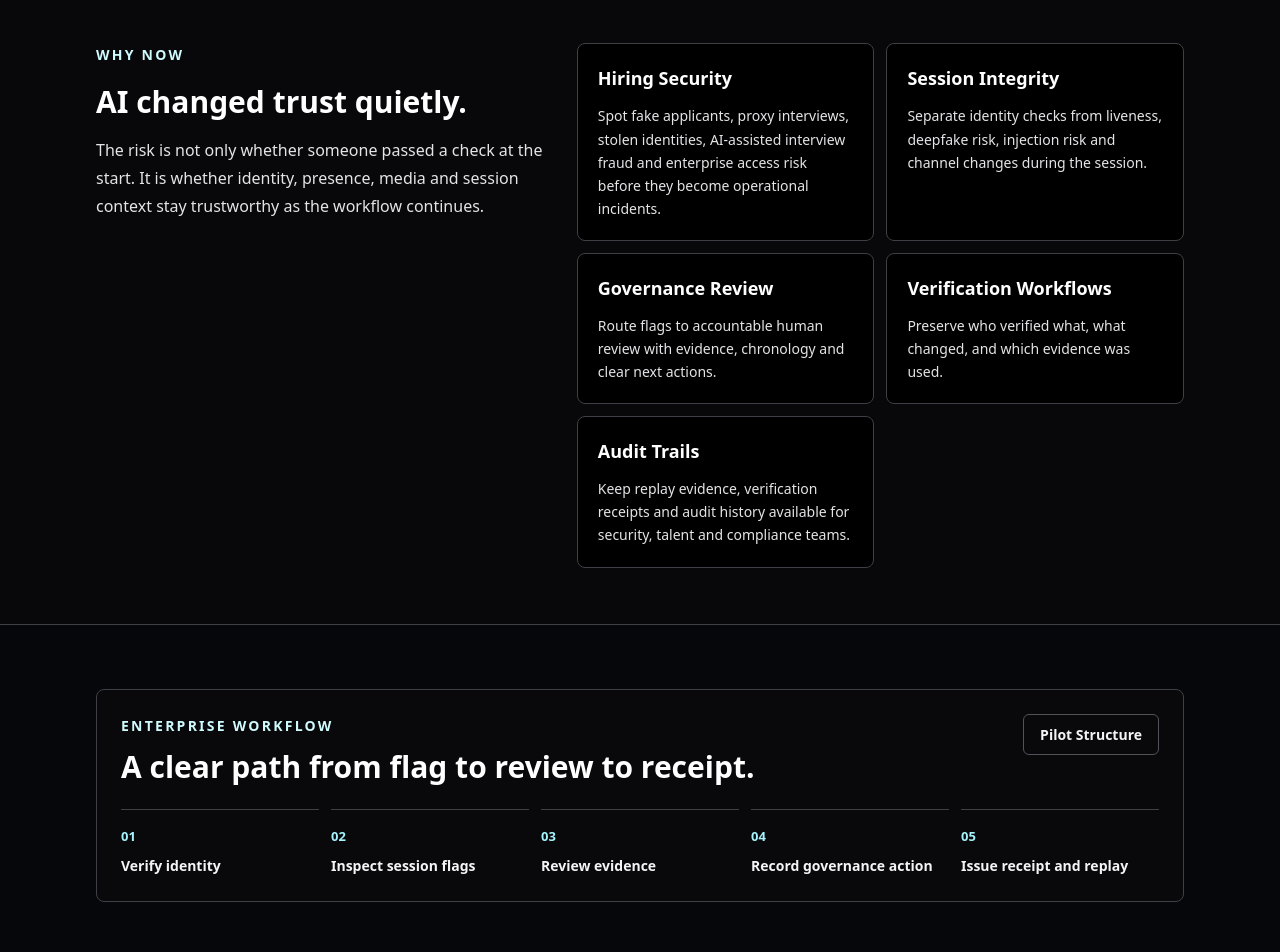
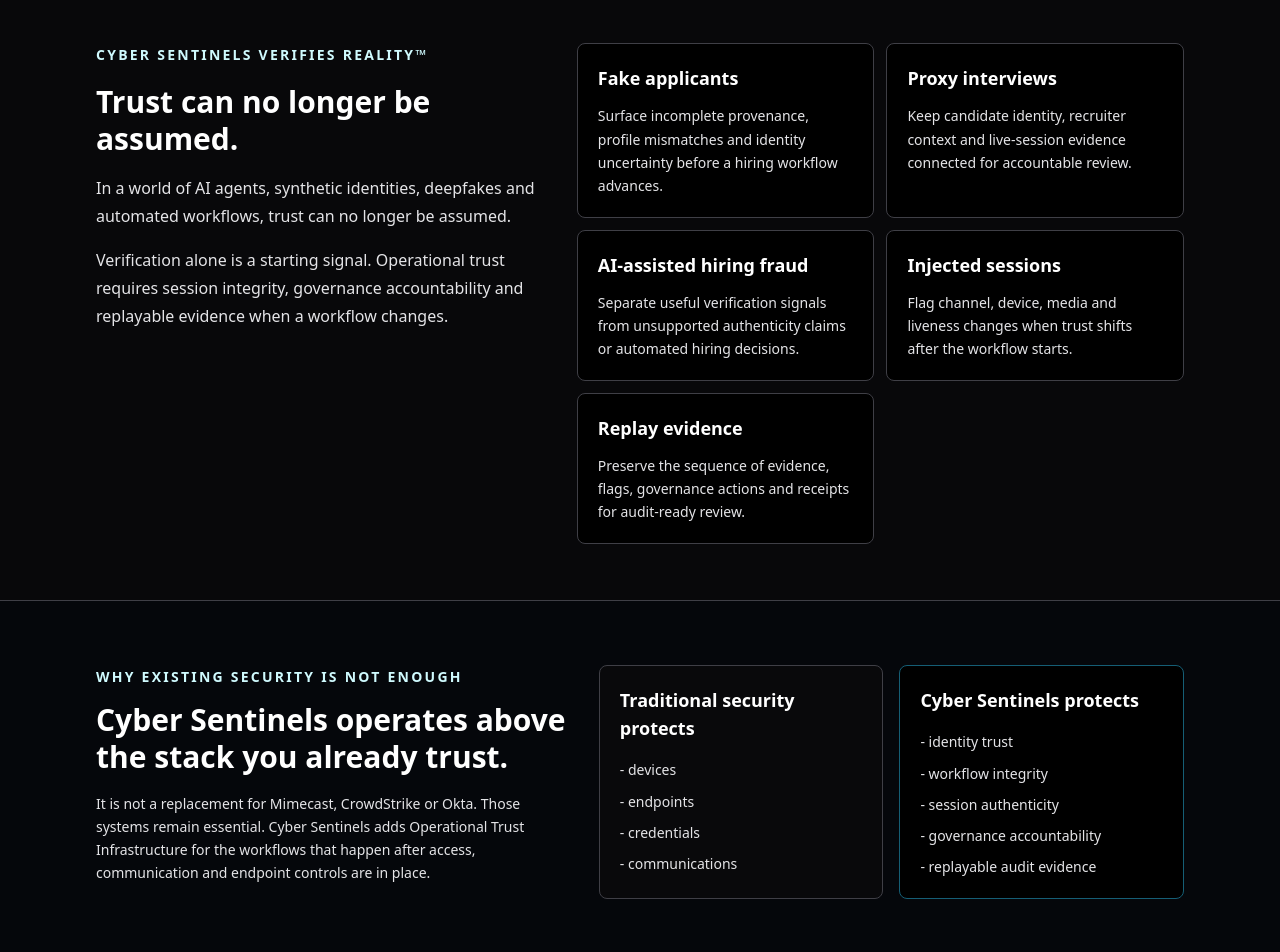
Before and after one commit to emeaexecutive/Cyber-Sentinels-V2, a Next.js app: page / in a window 1280 px wide. Shown: the part 900-1852 px from the top of the page. Built offline with nearby package versions, Linux system fonts and the light colour scheme; no server answers.

Commit message:
Finalize enterprise differentiation and trust narrative

```diff
--- a/app/demo/hiring-attack/page.tsx
+++ b/app/demo/hiring-attack/page.tsx
@@ -2,14 +2,12 @@ import { InteractiveDemoScenario, type DemoScenarioStep } from "@/components/int
 
 const steps: DemoScenarioStep[] = [
   { title: "Synthetic candidate enters", state: "Intake recorded", explanation: "A clearly labelled synthetic applicant enters a remote hiring workflow with a convincing profile and incomplete provenance.", evidence: "Candidate profile, application source and declared identity context." },
-  { title: "Verification initiated", state: "Verification active", explanation: "Cyber Sentinels opens a verification workflow instead of treating the application as trusted by default.", evidence: "Verification request, workflow owner and initiation timestamp." },
-  { title: "Session checks triggered", state: "Checks running", explanation: "Identity, liveness, media risk, channel integrity and session anomalies remain separate review states.", evidence: "Session-check configuration and evidence-source references." },
-  { title: "Injection risk detected", state: "Flag raised", explanation: "The interview channel produces an injection-risk signal consistent with an externally supplied video feed.", evidence: "Signal category, source, confidence context and explanation." },
-  { title: "Governance review opened", state: "Review required", explanation: "The workflow pauses and routes the signal, identity context and session evidence to accountable human review.", evidence: "Governance action, reviewer assignment and escalation reason." },
-  { title: "Audit trail generated", state: "Audit available", explanation: "Every material workflow transition becomes visible in an ordered operational history.", evidence: "Timeline events, actor context and audit references linked to the session." },
-  { title: "Manual review escalated", state: "Human decision", explanation: "A reviewer examines the partial verification, session evidence and injection-risk flag before acting.", evidence: "Reviewer action, supporting evidence and resolution notes." },
+  { title: "Verification begins", state: "Verification active", explanation: "Cyber Sentinels opens a verification workflow instead of treating the application as trusted by default.", evidence: "Verification request, workflow owner and initiation timestamp." },
+  { title: "Session integrity fails", state: "Flag raised", explanation: "The interview channel produces an injection-risk signal consistent with an externally supplied video feed.", evidence: "Signal category, source, confidence context and channel evidence." },
+  { title: "Governance review opens", state: "Review required", explanation: "The workflow pauses and routes identity context, session evidence and the injection-risk signal to accountable human review.", evidence: "Governance action, reviewer assignment and escalation reason." },
+  { title: "Replay evidence generated", state: "Chronology ready", explanation: "Every material transition becomes visible in an ordered history that a reviewer can replay without rewriting events.", evidence: "Timeline events, actor context, signal records and audit references." },
   { title: "Threat blocked", state: "Session blocked", explanation: "The suspicious interview session is stopped without making an automated judgment about candidate worth.", evidence: "Block action, human authority, timestamp and operational rationale." },
-  { title: "Receipt issued", state: "Review complete", explanation: "An enterprise receipt summarizes what was verified, what failed, who reviewed it and where replay is available.", evidence: "Verification receipt, evidence summary, audit references and replay link." },
+  { title: "Verification receipt issued", state: "Review complete", explanation: "An enterprise receipt summarizes what was verified, what failed, who reviewed it and where replay is available.", evidence: "Verification receipt, evidence summary, audit references and replay link." },
 ];
 
 export default function HiringAttackDemoPage() {
--- a/app/demo/page.tsx
+++ b/app/demo/page.tsx
@@ -15,6 +15,16 @@ const proofLinks = [
   ["/dashboard/trust-posture", "Trust Posture", "Monitor context shifts and reverification due states."],
 ];
 
+const demoSequence = [
+  "Fake candidate enters workflow",
+  "Verification begins",
+  "Session integrity fails",
+  "Governance review opens",
+  "Replay evidence generated",
+  "Threat blocked",
+  "Verification receipt issued",
+];
+
 export default function DemoPage() {
   return (
     <main className="min-h-screen bg-[#04070c] px-6 py-12 text-white md:px-8">
@@ -25,7 +35,7 @@ export default function DemoPage() {
             A guided walkthrough for hiring security, session integrity and governance review.
           </h1>
           <p className="mt-6 max-w-3xl leading-8 text-zinc-200">
-            See how Cyber Sentinels connects verification workflows, session integrity, evidence, flags, human review, audit history, verification receipts and replay evidence.
+            In under 90 seconds, see how Cyber Sentinels connects verification workflows, session integrity, evidence, flags, human review, audit history, verification receipts and replay evidence.
           </p>
           <div className="mt-7 flex flex-wrap gap-3">
             <Link href="/demo/hiring-attack" className="rounded-md bg-cyan-300 px-5 py-3 text-sm font-semibold text-black hover:bg-cyan-200">Start Hiring Security Demo</Link>
@@ -59,6 +69,19 @@ export default function DemoPage() {
           ))}
         </section>
 
+        <section className="mt-12 rounded-lg border border-zinc-800 bg-zinc-950 p-6">
+          <p className="text-xs font-semibold uppercase tracking-[0.16em] text-cyan-200">Demo sequence</p>
+          <h2 className="mt-3 text-2xl font-semibold text-white">The full workflow at a glance.</h2>
+          <div className="mt-5 grid gap-3 md:grid-cols-7">
+            {demoSequence.map((step, index) => (
+              <div key={step} className="border-t border-zinc-700 pt-4">
+                <p className="text-xs font-semibold text-cyan-200">{index + 1}</p>
+                <p className="mt-2 text-sm font-semibold leading-5 text-zinc-100">{step}</p>
+              </div>
+            ))}
+          </div>
+        </section>
+
         <section className="mt-12 rounded-lg border border-zinc-800 bg-black p-6">
           <div className="flex flex-wrap items-start justify-between gap-5">
             <div>
--- a/app/demo/session-integrity/page.tsx
+++ b/app/demo/session-integrity/page.tsx
@@ -1,15 +1,13 @@
 import { InteractiveDemoScenario, type DemoScenarioStep } from "@/components/interactive-demo-scenario";
 
 const steps: DemoScenarioStep[] = [
-  { title: "Session begins", state: "Observed", explanation: "A verified candidate enters a governed remote interview session.", evidence: "Session identity, start time, workflow owner and channel context." },
-  { title: "Identity state linked", state: "Partial match", explanation: "The identity result is linked to the session but is not treated as proof of trusted behaviour.", evidence: "Provider result, assurance context and candidate-provided evidence." },
-  { title: "Integrity checks triggered", state: "Reviewable", explanation: "Liveness, deepfake risk, injection risk, device-channel integrity and anomalies are assessed separately.", evidence: "Independent verification signals with source and explanation." },
-  { title: "Channel anomaly appears", state: "Elevated", explanation: "Channel evidence indicates that the live interview feed may no longer represent the verified context.", evidence: "Device-channel state, anomaly timestamp and evidence source." },
-  { title: "Injection risk escalates", state: "High risk", explanation: "An injection-risk event crosses the governance threshold and pauses the workflow.", evidence: "Risk state, explanation and supporting channel evidence." },
-  { title: "Governance owns review", state: "Assigned", explanation: "A human reviewer receives the session chronology instead of a hidden automated verdict.", evidence: "Assigned reviewer, policy context and open action." },
-  { title: "Evidence is replayed", state: "Chronology ready", explanation: "The reviewer scans identity, session changes, risk events and prior actions in order.", evidence: "Replay timeline joining evidence, signals, actions and audit history." },
-  { title: "Session is blocked", state: "Resolved", explanation: "The reviewer blocks the compromised session while keeping the candidate decision separate.", evidence: "Resolution notes, human authority and block timestamp." },
-  { title: "Receipt becomes portable", state: "Issued", explanation: "Security, talent and compliance teams receive the same concise explanation of the outcome.", evidence: "Printable receipt with identity, deepfake, injection, governance and audit states." },
+  { title: "Fake candidate enters workflow", state: "Observed", explanation: "A verified-looking candidate enters a governed remote interview session.", evidence: "Session identity, start time, workflow owner and channel context." },
+  { title: "Verification begins", state: "Partial match", explanation: "The identity result is linked to the session but is not treated as proof of trusted behaviour.", evidence: "Provider result, assurance context and candidate-provided evidence." },
+  { title: "Session integrity fails", state: "High risk", explanation: "Channel evidence indicates that the live interview feed may no longer represent the verified context.", evidence: "Device-channel state, anomaly timestamp, injection risk and evidence source." },
+  { title: "Governance review opens", state: "Assigned", explanation: "A human reviewer receives the session chronology instead of a hidden automated verdict.", evidence: "Assigned reviewer, policy context and open action." },
+  { title: "Replay evidence generated", state: "Chronology ready", explanation: "The reviewer scans identity, session changes, risk events and prior actions in order.", evidence: "Replay timeline joining evidence, signals, actions and audit history." },
+  { title: "Threat blocked", state: "Resolved", explanation: "The reviewer blocks the compromised session while keeping the candidate decision separate.", evidence: "Resolution notes, human authority and block timestamp." },
+  { title: "Verification receipt issued", state: "Issued", explanation: "Security, talent and compliance teams receive the same concise explanation of the outcome.", evidence: "Printable receipt with identity, deepfake, injection, governance and audit states." },
 ];
 
 export default function SessionIntegrityDemoPage() {
--- a/app/enterprise/hiring-security/page.tsx
+++ b/app/enterprise/hiring-security/page.tsx
@@ -6,11 +6,11 @@ export const dynamic = "force-dynamic";
 const capabilities = [
   [
     "Candidate Verification",
-    "Review candidate records, submitted evidence, profile details and hiring workflow status before a decision moves forward.",
+    "Review candidate records, submitted evidence, profile details and workflow status before a decision moves forward.",
   ],
   [
     "Interview Integrity",
-    "Keep interview notes, assessment records, flags and reviewer actions together for a clear operational review.",
+    "Keep interview notes, session-integrity checks, flags and reviewer actions together for a clear operational review.",
   ],
   [
     "Synthetic Applicant Defense",
@@ -57,11 +57,13 @@ const riskExamples = [
   ],
 ];
 const workflow = [
-  "Open a hiring security workspace.",
-  "Upload candidate, recruiter and interview evidence.",
-  "Review active flags and missing information.",
-  "Escalate the case for governance review when needed.",
-  "Generate a verification receipt and replay the audit trail.",
+  "Fake applicant enters the hiring workflow.",
+  "Verification begins across candidate, recruiter and interview context.",
+  "Session integrity fails because channel evidence changes.",
+  "Governance review opens with reviewer ownership.",
+  "Replay evidence is generated from recorded workflow state.",
+  "The threat is blocked by human-governed action.",
+  "A verification receipt is issued for audit review.",
 ];
 
 export default function HiringSecurityPage() {
@@ -79,9 +81,7 @@ export default function HiringSecurityPage() {
             Protect enterprise hiring workflows against synthetic trust attacks.
           </h1>
           <p className="mt-5 max-w-3xl text-base leading-8 text-zinc-300">
-            Cyber Sentinels helps teams verify candidates, protect interview
-            integrity, review evidence, manage governance actions and preserve
-            audit trails for sensitive hiring decisions.
+            Hiring Security is the clearest entry point for Operational Trust Infrastructure: fake applicants, proxy interviews, AI-assisted hiring fraud and injected sessions become reviewable workflows with evidence, governance, replay and receipts.
           </p>
           <div className="mt-6 flex flex-wrap gap-3">
             <Link
@@ -125,7 +125,7 @@ export default function HiringSecurityPage() {
             Hiring attacks become reviewable workflows.
           </h2>
           <p className="mt-4 max-w-3xl text-sm leading-7 text-zinc-300">
-            The product does not ask teams to trust a black-box authenticity claim. It shows what changed, what evidence exists, whether liveness, deepfake risk and injection risk are separate concerns, who reviewed it and whether governance escalation is required.
+            The product does not ask teams to trust a black-box authenticity claim. It shows what changed, what evidence exists, whether liveness, deepfake risk and injection risk are separate concerns, who reviewed it, whether governance escalation is required and where replay evidence is available.
           </p>
           <div className="mt-6 grid gap-3 md:grid-cols-2 lg:grid-cols-3">
             {riskExamples.map(([title, body]) => (
@@ -151,7 +151,7 @@ export default function HiringSecurityPage() {
               Pilot Workflow
             </p>
             <h2 className="mt-3 text-3xl font-semibold">
-              From evidence upload to verification receipt.
+              From fake applicant to verification receipt.
             </h2>
             <p className="mt-4 text-sm leading-7 text-zinc-300">
               The hiring security pilot is intentionally simple so enterprise
--- a/app/page.tsx
+++ b/app/page.tsx
@@ -2,19 +2,36 @@ import Link from "next/link";
 import { PrivateBetaBadge, PrivateBetaNotice } from "@/components/private-beta";
 
 const priorities = [
-  ["Hiring Security", "Spot fake applicants, proxy interviews, stolen identities, AI-assisted interview fraud and enterprise access risk before they become operational incidents."],
-  ["Session Integrity", "Separate identity checks from liveness, deepfake risk, injection risk and channel changes during the session."],
-  ["Governance Review", "Route flags to accountable human review with evidence, chronology and clear next actions."],
-  ["Verification Workflows", "Preserve who verified what, what changed, and which evidence was used."],
-  ["Audit Trails", "Keep replay evidence, verification receipts and audit history available for security, talent and compliance teams."],
+  ["Fake applicants", "Surface incomplete provenance, profile mismatches and identity uncertainty before a hiring workflow advances."],
+  ["Proxy interviews", "Keep candidate identity, recruiter context and live-session evidence connected for accountable review."],
+  ["AI-assisted hiring fraud", "Separate useful verification signals from unsupported authenticity claims or automated hiring decisions."],
+  ["Injected sessions", "Flag channel, device, media and liveness changes when trust shifts after the workflow starts."],
+  ["Replay evidence", "Preserve the sequence of evidence, flags, governance actions and receipts for audit-ready review."],
 ];
 
 const workflow = [
-  "Verify identity",
-  "Inspect session flags",
-  "Review evidence",
-  "Record governance action",
-  "Issue receipt and replay",
+  "Fake candidate enters workflow",
+  "Verification begins",
+  "Session integrity fails",
+  "Governance review opens",
+  "Replay evidence is generated",
+  "Threat is blocked",
+  "Verification receipt is issued",
+];
+
+const traditionalSecurity = [
+  "devices",
+  "endpoints",
+  "credentials",
+  "communications",
+];
+
+const cyberSentinelsProtects = [
+  "identity trust",
+  "workflow integrity",
+  "session authenticity",
+  "governance accountability",
+  "replayable audit evidence",
 ];
 
 export default function Home() {
@@ -29,10 +46,10 @@ export default function Home() {
         <div className="mt-12 max-w-5xl">
           <p className="text-sm font-semibold uppercase tracking-[0.18em] text-cyan-100">Operational Trust Infrastructure for AI-era workflows.</p>
           <h1 className="mt-5 text-4xl font-semibold leading-[1.05] text-white md:text-6xl">
-            Cyber Sentinels protects hiring and verification workflows when AI changes who can be trusted.
+            Protect enterprise workflows against synthetic identity attacks.
           </h1>
           <p className="mt-6 max-w-3xl text-lg leading-8 text-zinc-200">
-            Identity verification is no longer enough. Synthetic applicants, proxy interviews and injected session feeds can pass through workflows that were built for a simpler world.
+            Cyber Sentinels helps organizations verify humans, AI agents and digital identities before they become operational threats.
           </p>
           <p className="mt-4 max-w-3xl text-base leading-7 text-zinc-300">
             Cyber Sentinels combines verification workflows, session integrity, governance review, replay evidence, audit trails and verification receipts so enterprise teams can see what happened and decide what happens next.
@@ -51,10 +68,13 @@ export default function Home() {
       <section className="border-y border-zinc-800 bg-zinc-950/80">
         <div className="mx-auto grid max-w-6xl gap-8 px-6 py-14 md:grid-cols-[0.85fr_1.15fr] md:px-8">
           <div>
-            <p className="text-sm font-semibold uppercase tracking-[0.16em] text-cyan-100">Why now</p>
-            <h2 className="mt-4 text-3xl font-semibold leading-tight text-white">AI changed trust quietly.</h2>
+            <p className="text-sm font-semibold uppercase tracking-[0.16em] text-cyan-100">Cyber Sentinels verifies reality™</p>
+            <h2 className="mt-4 text-3xl font-semibold leading-tight text-white">Trust can no longer be assumed.</h2>
             <p className="mt-4 leading-7 text-zinc-200">
-              The risk is not only whether someone passed a check at the start. It is whether identity, presence, media and session context stay trustworthy as the workflow continues.
+              In a world of AI agents, synthetic identities, deepfakes and automated workflows, trust can no longer be assumed.
+            </p>
+            <p className="mt-4 leading-7 text-zinc-300">
+              Verification alone is a starting signal. Operational trust requires session integrity, governance accountability and replayable evidence when a workflow changes.
             </p>
           </div>
           <div className="grid gap-3 sm:grid-cols-2">
@@ -68,19 +88,43 @@ export default function Home() {
         </div>
       </section>
 
+      <section className="mx-auto grid max-w-6xl gap-6 px-6 py-16 md:grid-cols-[0.9fr_1.1fr] md:px-8">
+        <div>
+          <p className="text-sm font-semibold uppercase tracking-[0.16em] text-cyan-100">Why existing security is not enough</p>
+          <h2 className="mt-3 text-3xl font-semibold leading-tight text-white">Cyber Sentinels operates above the stack you already trust.</h2>
+          <p className="mt-4 text-sm leading-7 text-zinc-300">
+            It is not a replacement for Mimecast, CrowdStrike or Okta. Those systems remain essential. Cyber Sentinels adds Operational Trust Infrastructure for the workflows that happen after access, communication and endpoint controls are in place.
+          </p>
+        </div>
+        <div className="grid gap-4 md:grid-cols-2">
+          <article className="rounded-lg border border-zinc-800 bg-zinc-950 p-5">
+            <h3 className="text-lg font-semibold text-white">Traditional security protects</h3>
+            <ul className="mt-4 space-y-2 text-sm leading-6 text-zinc-300">
+              {traditionalSecurity.map((item) => <li key={item}>- {item}</li>)}
+            </ul>
+          </article>
+          <article className="rounded-lg border border-cyan-800 bg-black p-5">
+            <h3 className="text-lg font-semibold text-white">Cyber Sentinels protects</h3>
+            <ul className="mt-4 space-y-2 text-sm leading-6 text-zinc-200">
+              {cyberSentinelsProtects.map((item) => <li key={item}>- {item}</li>)}
+            </ul>
+          </article>
+        </div>
+      </section>
+
       <section className="mx-auto max-w-6xl px-6 py-16 md:px-8">
         <div className="rounded-lg border border-zinc-800 bg-zinc-950 p-6">
           <div className="flex flex-wrap items-start justify-between gap-4">
             <div>
-              <p className="text-sm font-semibold uppercase tracking-[0.16em] text-cyan-100">Enterprise workflow</p>
-              <h2 className="mt-3 text-3xl font-semibold text-white">A clear path from flag to review to receipt.</h2>
+              <p className="text-sm font-semibold uppercase tracking-[0.16em] text-cyan-100">Hiring Security entry point</p>
+              <h2 className="mt-3 text-3xl font-semibold text-white">A clear path from fake candidate to replayable proof.</h2>
             </div>
             <Link href="/enterprise/pilot" className="rounded-md border border-zinc-600 px-4 py-2 text-sm font-semibold text-zinc-100 hover:border-zinc-300">Pilot Structure</Link>
           </div>
-          <div className="mt-6 grid gap-3 md:grid-cols-5">
+          <div className="mt-6 grid gap-3 md:grid-cols-7">
             {workflow.map((step, index) => (
               <div key={step} className="border-t border-zinc-700 pt-4">
-                <p className="text-xs font-semibold text-cyan-200">0{index + 1}</p>
+                <p className="text-xs font-semibold text-cyan-200">{index + 1}</p>
                 <p className="mt-2 text-sm font-semibold text-zinc-100">{step}</p>
               </div>
             ))}
```
Also changed, not shown: components/interactive-demo-scenario.tsx (+6 -6 lines), 1 other file (tests, documents, lock files or other folders).
